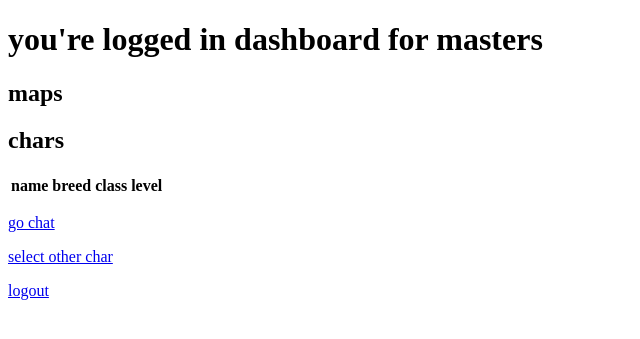
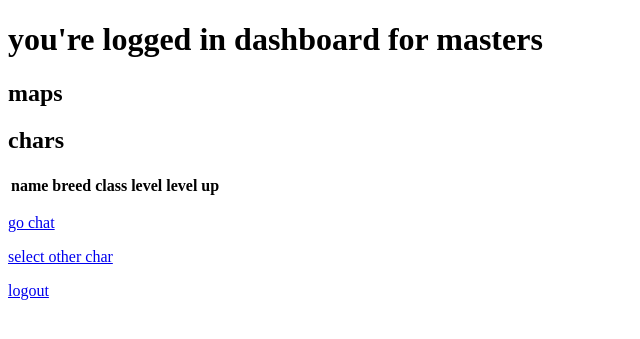
Before and after one commit to jvmaia/rpg, a Django app: page /game/master/ in a window 1280 px wide. Shown: the top 339 px of the page, without its empty margins (0-640 px from the left). Run offline with Django 3.2, Linux system fonts and the light colour scheme; the visitor is signed in with stand-in values (Sample User, id 1); data that the repository does not hold is empty; parts of the project's set-up code (start-up, migrations or seed data) failed here and were passed over.

Commit message:
add function level up

```diff
--- a/game/urls.py
+++ b/game/urls.py
@@ -1,7 +1,9 @@
 from django.urls import path
 from django.contrib.auth import views as auth_views
 from .forms import MasterAuthenticationForm, PlayerAuthenticationForm
-from .views import dashboard_master, dashboard_player
+from .views import dashboard_master, dashboard_player, char_levelup
+
+app_name = 'game'
 
 urlpatterns = [
     path('master/', dashboard_master),
@@ -12,5 +14,6 @@ urlpatterns = [
     path('player/login/', auth_views.login, {'template_name': 'game/login.html',
         'authentication_form': PlayerAuthenticationForm}, name='login'),
 
-    path('logout/', auth_views.logout, {'template_name': 'game/logged_out.html'}, name='logout')
+    path('logout/', auth_views.logout, {'template_name': 'game/logged_out.html'}, name='logout'),
+    path('<int:char_id>/levelup', char_levelup, name='char_levelup')
 ]
--- a/game/views.py
+++ b/game/views.py
@@ -1,4 +1,4 @@
-from django.shortcuts import render
+from django.shortcuts import get_object_or_404, render
 from django.http import HttpResponse
 from .models import Char, Map
 from django.contrib.auth.decorators import login_required
@@ -22,3 +22,9 @@ def dashboard_player(request):
 
 def main_page(request):
     return render(request, 'game/main_page.html')
+
+def char_levelup(request, char_id):
+    char = get_object_or_404(Char, pk=char_id)
+    char.level += 1
+    char.save()
+    return HttpResponse("Char %s arrived to a new level" % (char_id))
--- a/templates/game/dashboard_master.html
+++ b/templates/game/dashboard_master.html
@@ -15,6 +15,7 @@
                 <th>breed</th>
                 <th>class</th>
                 <th>level</th>
+                <th>level up</th>
             </tr>
             {% for char in chars %}
                 <tr>
@@ -22,6 +23,7 @@
                     <td>{{ char.breed  }}</td>
                     <td>{{ char.klass  }}</td>
                     <td>{{ char.level  }}</td>
+                    <td><a href="{% url 'game:char_levelup' char.id %}" target="_blank"><button>level up</button></a></td>
                 </tr>
             {% endfor %}
         </table>
```
